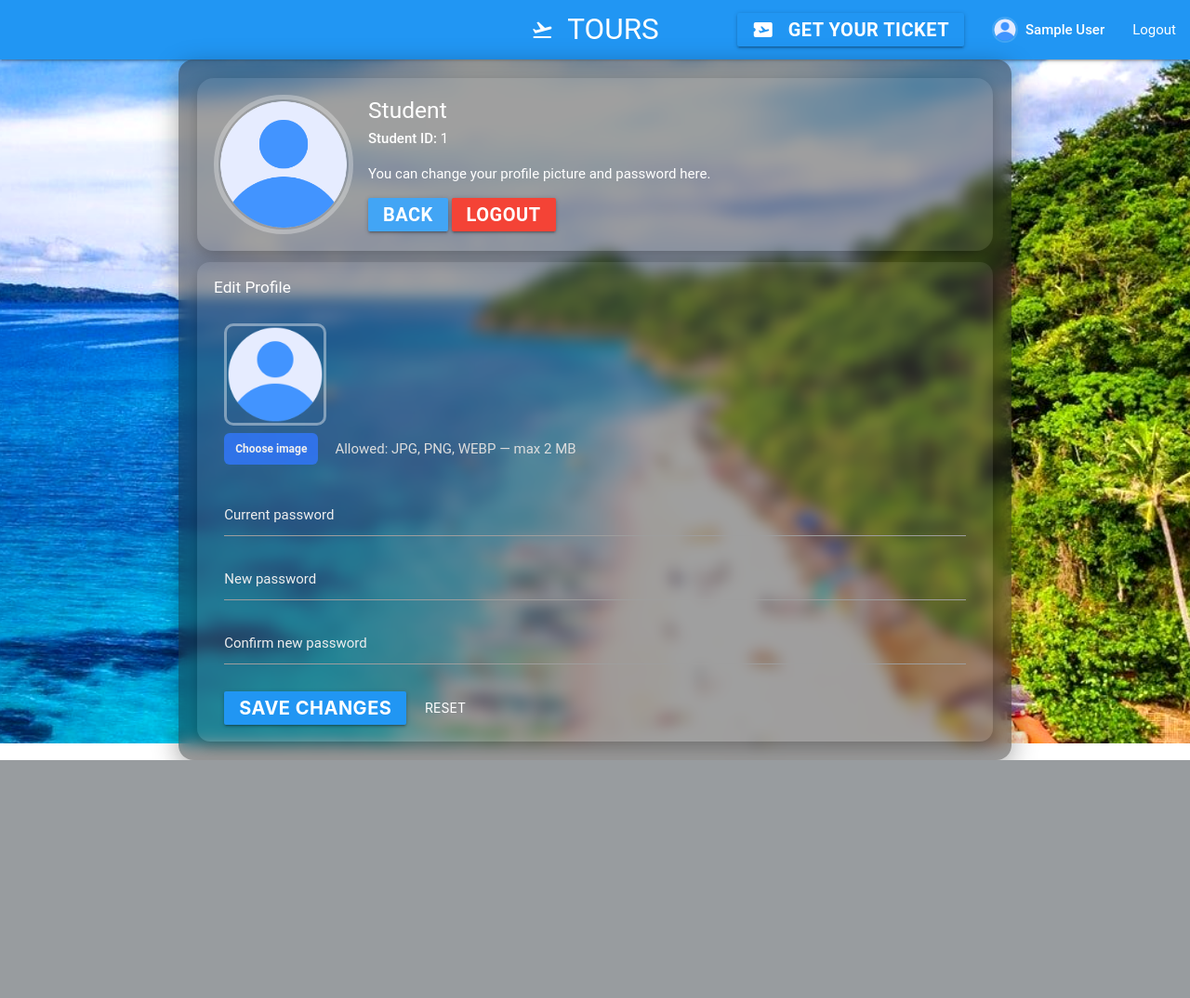
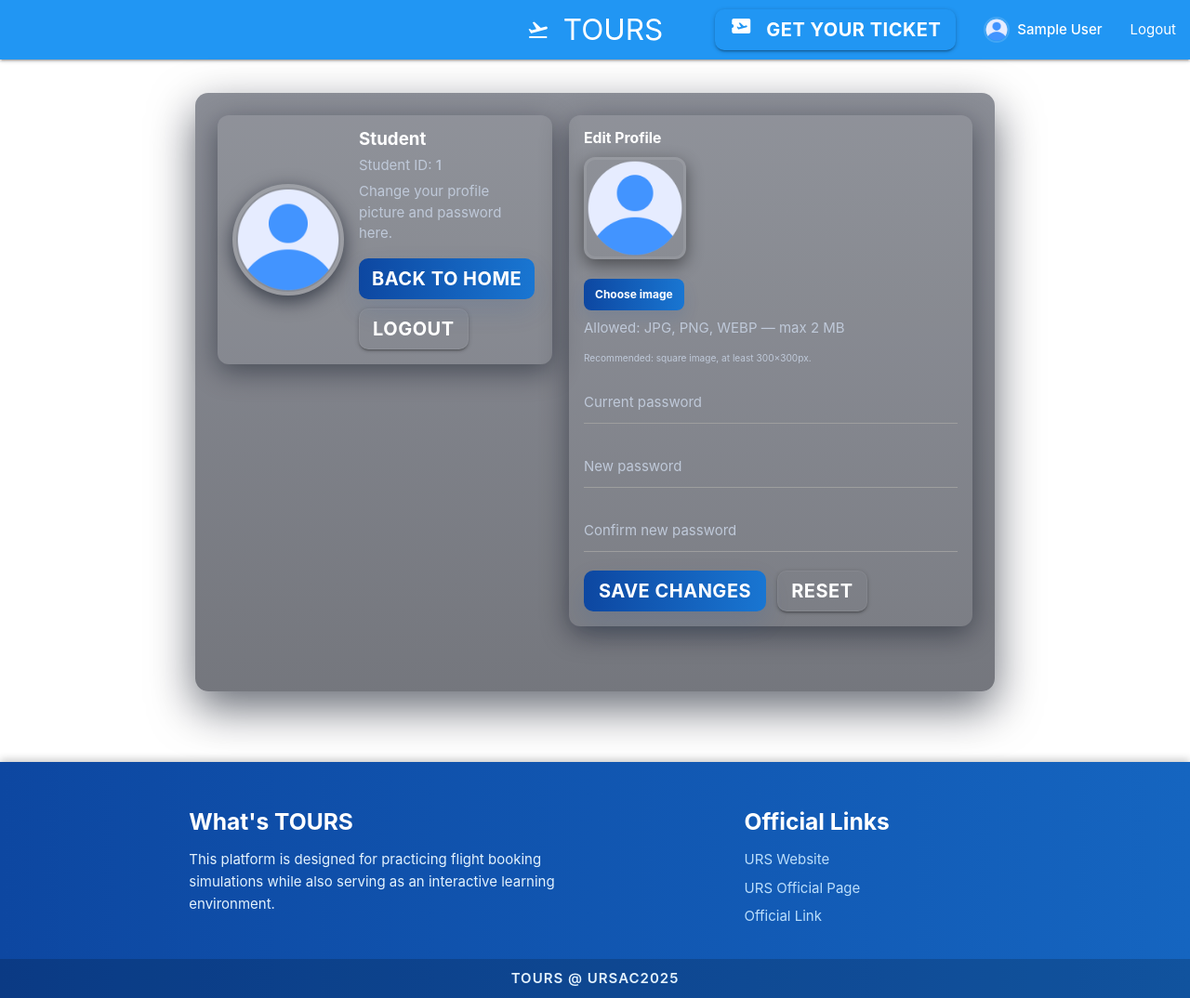
Before and after one commit to zethsu-0/Airlines, a PHP site: page /students_edit.php in a window 1280 px wide. Shown: the whole page at 93% size. Before the commit the page ends 818 px from the top, so only its background shows below. Run offline with PHP 8.4, Linux system fonts and the light colour scheme; the visitor is signed in with stand-in values (Sample User, id 1); data that the repository does not hold is empty; some libraries are stand-ins or nearby versions.

Commit message:
maangas narin (2)

```diff
--- a/students_edit.php
+++ b/students_edit.php
@@ -18,7 +18,7 @@ $ACCOUNTS_NAME_COL = 'acc_name';
 
 $DB_AIRLINES = 'airlines';
 $STUDENTS_TABLE = 'students';
-$STUDENTS_ID_COL = 'student_id'; // your students primary column
+$STUDENTS_ID_COL = 'student_id';
 $STUDENTS_AVATAR_COL = 'avatar';
 
 $maxFileSize = 2 * 1024 * 1024; // 2 MB
@@ -36,7 +36,6 @@ function redirect($url){ header('Location: '.$url); exit; }
 
 // ---------- AUTH: require login ----------
 if (empty($_SESSION['acc_id'])) {
-    // redirect to login page (preserve where to come back if you like)
     redirect('login.php');
 }
 
@@ -44,7 +43,6 @@ $acc_id = (string) $_SESSION['acc_id'];
 
 // ---------- Process POST ----------
 if ($_SERVER['REQUEST_METHOD'] === 'POST') {
-    // Optional CSRF check
     if (!empty($_SESSION['csrf_token']) && empty($_POST['csrf_token'])) {
         flash('flash_error', 'Invalid request (CSRF).');
         redirect('students_edit.php');
@@ -56,7 +54,6 @@ if ($_SERVER['REQUEST_METHOD'] === 'POST') {
         }
     }
 
-    // normalize inputs
     $current_password = trim((string)($_POST['current_password'] ?? ''));
     $new_password = $_POST['new_password'] ?? '';
     $confirm_password = $_POST['confirm_password'] ?? '';
@@ -77,7 +74,6 @@ if ($_SERVER['REQUEST_METHOD'] === 'POST') {
         }
     }
 
-    // Validate upload
     $avatarUploaded = isset($_FILES['avatar']) && is_uploaded_file($_FILES['avatar']['tmp_name']);
     $avatarTmp = $avatarUploaded ? $_FILES['avatar']['tmp_name'] : null;
     $avatarErr = $avatarUploaded ? $_FILES['avatar']['error'] : UPLOAD_ERR_NO_FILE;
@@ -92,7 +88,6 @@ if ($_SERVER['REQUEST_METHOD'] === 'POST') {
         redirect('students_edit.php');
     }
 
-    // ensure upload dir exists if needed
     if ($avatarUploaded && !is_dir($uploadDir)) {
         if (!mkdir($uploadDir, 0755, true) && !is_dir($uploadDir)) {
             flash('flash_error','Failed to create upload directory.');
@@ -100,7 +95,6 @@ if ($_SERVER['REQUEST_METHOD'] === 'POST') {
         }
     }
 
-    // connect to DBs
     $accDB = new mysqli($dbHost,$dbUser,$dbPass,$DB_ACCOUNTS);
     if ($accDB->connect_errno) { flash('flash_error','Cannot connect to accounts DB.'); redirect('students_edit.php'); }
     $accDB->set_charset('utf8mb4');
@@ -110,7 +104,6 @@ if ($_SERVER['REQUEST_METHOD'] === 'POST') {
     $airDB->set_charset('utf8mb4');
 
     try {
-        // fetch current password hash
         $stmt = $accDB->prepare("SELECT {$ACCOUNTS_PW_COL} FROM {$ACCOUNTS_TABLE} WHERE {$ACCOUNTS_ID_COL} = ? LIMIT 1");
         if (!$stmt) throw new Exception('DB prepare failed (accounts select).');
         $stmt->bind_param('s', $acc_id);
@@ -130,17 +123,15 @@ if ($_SERVER['REQUEST_METHOD'] === 'POST') {
             if ($newHash === false) throw new Exception('Password hashing failed.');
         }
 
-        // fetch existing student avatar (if any)
         $stmt2 = $airDB->prepare("SELECT {$STUDENTS_AVATAR_COL} FROM {$STUDENTS_TABLE} WHERE {$STUDENTS_ID_COL} = ? LIMIT 1");
         if (!$stmt2) throw new Exception('DB prepare failed (students select).');
-        $stmt2->bind_param('s', $acc_id); // mapping acc_id -> student_id
+        $stmt2->bind_param('s', $acc_id);
         $stmt2->execute();
         $res2 = $stmt2->get_result();
         $srow = $res2->fetch_assoc();
         $stmt2->close();
         $oldAvatar = $srow[$STUDENTS_AVATAR_COL] ?? null;
 
-        // process avatar upload
         $newAvatarRelative = null;
         $movedFilePath = null;
         if ($avatarUploaded) {
@@ -157,7 +148,6 @@ if ($_SERVER['REQUEST_METHOD'] === 'POST') {
             $movedFilePath = $targetFull;
         }
 
-        // perform updates inside try/catch (no distributed transactions; operations done sequentially)
         if ($changingPassword) {
             $upd = $accDB->prepare("UPDATE {$ACCOUNTS_TABLE} SET {$ACCOUNTS_PW_COL} = ? WHERE {$ACCOUNTS_ID_COL} = ? LIMIT 1");
             if (!$upd) throw new Exception('DB prepare failed (accounts update).');
@@ -174,7 +164,6 @@ if ($_SERVER['REQUEST_METHOD'] === 'POST') {
                 if (!$upd2->execute()) throw new Exception('Failed to update avatar.');
                 $upd2->close();
             } else {
-                // insert minimal row - adjust if students table requires other fields NOT NULL
                 $ins = $airDB->prepare("INSERT INTO {$STUDENTS_TABLE} ({$STUDENTS_ID_COL}, {$STUDENTS_AVATAR_COL}) VALUES (?, ?)");
                 if (!$ins) throw new Exception('DB prepare failed (students insert).');
                 $ins->bind_param('ss', $acc_id, $newAvatarRelative);
@@ -182,7 +171,6 @@ if ($_SERVER['REQUEST_METHOD'] === 'POST') {
                 $ins->close();
             }
 
-            // delete old avatar file safely if it's inside uploads dir
             if ($oldAvatar) {
                 $realOld = realpath(__DIR__ . '/' . ltrim($oldAvatar, '/\\'));
                 $allowed = realpath($uploadDir);
@@ -192,14 +180,12 @@ if ($_SERVER['REQUEST_METHOD'] === 'POST') {
             }
         }
 
-        // success
         flash('flash_success', 'Profile updated successfully.');
         $accDB->close();
         $airDB->close();
         redirect('students_edit.php');
 
     } catch (Exception $e) {
-        // cleanup moved file if any
         if (!empty($movedFilePath) && file_exists($movedFilePath)) @unlink($movedFilePath);
         error_log('[students_edit] ' . $e->getMessage());
         flash('flash_error', 'Failed to update profile: ' . $e->getMessage());
@@ -209,14 +195,11 @@ if ($_SERVER['REQUEST_METHOD'] === 'POST') {
     }
 }
 
-// Ensure CSRF token exists for form
 if (empty($_SESSION['csrf_token'])) $_SESSION['csrf_token'] = bin2hex(random_bytes(16));
 
-// ---------- On GET: fetch current profile data ----------
 $accName = 'Student';
 $avatarPath = $default_avatar;
 
-// connect to DBs to get display info (best-effort; not fatal if fails)
 try {
     $accDB = new mysqli($dbHost,$dbUser,$dbPass,$DB_ACCOUNTS);
     $accDB->set_charset('utf8mb4');
@@ -229,9 +212,7 @@ try {
         $stmt->close();
     }
     $accDB->close();
-} catch (Exception $e) {
-    // ignore
-}
+} catch (Exception $e) {}
 
 try {
     $airDB = new mysqli($dbHost,$dbUser,$dbPass,$DB_AIRLINES);
@@ -245,306 +226,225 @@ try {
         $stmt2->close();
     }
     $airDB->close();
-} catch (Exception $e) {
-    // ignore
-}
+} catch (Exception $e) {}
 
-// Pull flash messages to show
 $flash_success = get_flash('flash_success');
 $flash_error = get_flash('flash_error');
 
-?><!doctype html>
+?>
+<!doctype html>
 <html lang="en">
 <head>
   <meta charset="utf-8">
-  <title>Edit Profile</title>
+  <title>Edit Profile — TOURS</title>
   <meta name="viewport" content="width=device-width,initial-scale=1">
-  <!-- Materialize (local includes are ok if you have them in templates/header.php) -->
   <link href="https://fonts.googleapis.com/icon?family=Material+Icons" rel="stylesheet">
-  <link rel="stylesheet" href="https://cdnjs.cloudflare.com/ajax/libs/materialize/1.0.0/css/materialize.min.css"/>
+</head>
+<body>
+<?php include('templates/header.php'); ?>
+
+<!-- preserve island image using an actual <img> element so it reliably displays -->
+<img src="assets/island.jpg" alt="" class="page-bg-img" aria-hidden="true">
+
+<main class="page-main container">
+  <div class="overlay-box">
+
+    <?php if ($flash_success): ?>
+      <div class="notice notice-success"><?php echo htmlspecialchars($flash_success, ENT_QUOTES); ?></div>
+    <?php endif; ?>
+    <?php if ($flash_error): ?>
+      <div class="notice notice-error"><?php echo htmlspecialchars($flash_error, ENT_QUOTES); ?></div>
+    <?php endif; ?>
+
+    <div class="grid" role="region" aria-label="Profile edit area">
+      <section class="panel profile-panel" aria-labelledby="profileHeading">
+        <div class="profile-top">
+          <img id="currentAvatar" src="<?php echo htmlspecialchars($avatarPath, ENT_QUOTES); ?>" alt="Avatar" class="avatar-large">
+          <div class="profile-info">
+            <h2 id="profileHeading" class="profile-name"><?php echo htmlspecialchars($accName, ENT_QUOTES); ?></h2>
+            <div class="muted">Student ID: <strong><?php echo htmlspecialchars($acc_id, ENT_QUOTES); ?></strong></div>
+            <p class="muted small">Change your profile picture and password here.</p>
+
+            <div class="profile-actions" role="group" aria-label="profile actions">
+              <a href="index.php" class="btn gradient-btn" style="display:inline-flex;align-items:center;">Back to Home</a>
+              <a href="logout.php" class="btn btn-ghost" style="display:inline-flex;align-items:center;">Logout</a>
+            </div>
+          </div>
+        </div>
+      </section>
+
+      <section class="panel edit-panel" aria-labelledby="editHeading">
+        <h3 id="editHeading">Edit Profile</h3>
+
+        <form id="editForm" action="students_edit.php" method="POST" enctype="multipart/form-data" novalidate>
+          <input type="hidden" name="csrf_token" value="<?php echo htmlspecialchars($_SESSION['csrf_token'], ENT_QUOTES); ?>">
+
+          <div class="form-row avatar-row">
+            <div class="avatar-preview-wrap">
+              <img id="preview" src="<?php echo htmlspecialchars($avatarPath, ENT_QUOTES); ?>" alt="preview" class="avatar-preview">
+            </div>
+
+            <div class="avatar-controls">
+              <label for="avatarInput" class="file-label" tabindex="0" aria-label="Choose avatar image">
+                <span class="file-btn">Choose image</span>
+              </label>
+              <input id="avatarInput" type="file" name="avatar" accept="image/*" style="display:none;">
+              <div class="muted" style="margin-top:8px;">Allowed: JPG, PNG, WEBP — max 2 MB</div>
+              <div class="hint" style="margin-top:10px;">
+                <small class="muted">Recommended: square image, at least 300×300px.</small>
+              </div>
+            </div>
+          </div>
+
+          <div class="form-row passwords" style="margin-top:12px;">
+            <div class="input-field">
+              <input id="current_password" name="current_password" type="password" autocomplete="current-password" />
+              <label for="current_password">Current password</label>
+            </div>
+
+            <div class="input-field">
+              <input id="new_password" name="new_password" type="password" autocomplete="new-password" />
+              <label for="new_password">New password</label>
+            </div>
+
+            <div class="input-field">
+              <input id="confirm_password" name="confirm_password" type="password" autocomplete="new-password" />
+              <label for="confirm_password">Confirm new password</label>
+            </div>
+          </div>
+
+          <div class="form-row actions-row">
+            <button id="saveBtn" type="submit" class="btn gradient-btn">Save changes</button>
+            <button type="reset" id="formResetBtn" class="btn btn-ghost">Reset</button>
+          </div>
+        </form>
+      </section>
+    </div>
+
+  </div>
+</main>
+
+<?php include('templates/footer.php'); ?>
+
 <style>
-  :root {
-    --accent: #516BFF;
-    --muted: #ccc;
+:root{
+  --accent-1: #0d47a1;
+  --accent-2: #1976d2;
+  --muted: #bfc9d9;
+  --card-bg: rgba(255,255,255,0.04);
+  --max-width: 1100px;
 }
 
-  /* Make sure page background is transparent so the background image shows */
-  html, body {
-    height: 100%;
-    margin: 0;
-    padding: 0;
-    background: transparent !important;
-    font-family: "Roboto", "Helvetica", Arial, sans-serif;
-  }
-
-  /* FULL-SCREEN BACKGROUND IMAGE */
-  .background-image {
+/* use an image element so the island displays reliably */
+.page-bg-img{
   position: fixed;
   inset: 0;
   width: 100vw;
   height: 100vh;
   object-fit: cover;
-    object-position: center;
-    z-index: -9999;
+  object-position: center center;
+  filter: brightness(0.72) saturate(0.95);
+  z-index: -1000;
   pointer-events: none;
-    filter: brightness(1.03) saturate(1.05) contrast(1.05);
+  user-select: none;
 }
 
-  /* OUTER TRANSLUCENT BOX (the wrapper container) */
-  .overlay-box {
-    background: rgba(30, 30, 30, 0.46);  /* dark gray transparent */
-    border-radius: 16px;
-    padding: 20px;
-    box-shadow: 0 8px 28px rgba(0,0,0,0.35);
-    -webkit-backdrop-filter: blur(8px);
-    backdrop-filter: blur(8px);
-    color: #fff;
-    z-index: 10;
-    position: relative;
-    margin: 36px auto; /* floating away from header and bottom */
-    max-width: 1100px;
-  }
+/* main layout */
+.page-main { padding: 36px 18px; display: flex; justify-content: center; min-height: calc(100vh - 84px); }
+.overlay-box { width:100%; max-width: var(--max-width); background: linear-gradient(180deg, rgba(12,18,36,0.48), rgba(8,12,24,0.56)); border-radius:14px; padding:24px; box-shadow:0 18px 48px rgba(2,8,23,0.6); color:#fff; box-sizing:border-box; }
 
-  /* Override Materialize card styles (many are solid white) */
-  .overlay-box .card,
-  .overlay-box .card-panel {
-    background: rgba(255,255,255,0.05) !important;
-    color: #fff !important;
-    border-radius: 12px;
-    box-shadow: 0 6px 16px rgba(0,0,0,0.25);
-  }
+.notice { padding:12px 14px; border-radius:8px; margin-bottom:14px; font-weight:600; }
+.notice-success { background: rgba(40,167,69,0.08); color: #c8f6d0; border: 1px solid rgba(40,167,69,0.12); }
+.notice-error { background: rgba(198,40,40,0.06); color: #ffd6d6; border: 1px solid rgba(198,40,40,0.12); }
 
-  /* PROFILE CARD */
-  .profile-card {
-    background: rgba(255,255,255,0.08);
-    border-radius: 18px;
-    padding: 18px;
-    box-shadow: 0 6px 18px rgba(0,0,0,0.25);
-    color: #fff;
-  }
+.grid { display:grid; grid-template-columns:360px 1fr; gap:18px; align-items:start; }
+@media (max-width: 880px) { .grid { grid-template-columns: 1fr; } }
 
-  /* EDIT CARD */
-  .edit-card {
-    background: rgba(255,255,255,0.08);
-    border-radius: 14px;
-    padding: 18px;
-    box-shadow: 0 6px 18px rgba(0,0,0,0.25);
-    color: #fff;
-  }
+.panel { background: var(--card-bg); border-radius:12px; padding:16px; box-shadow: 0 8px 30px rgba(2,8,23,0.45); }
 
-  /* AVATAR */
-  .avatar-large {
-    width: 150px;
-    height: 150px;
-    border-radius: 50%;
-    object-fit: cover;
-    border: 5px solid rgba(255,255,255,0.3);
-  }
+.profile-top { display:flex; gap:16px; align-items:center; }
+.avatar-large { width:120px; height:120px; border-radius:50%; object-fit:cover; border:4px solid rgba(255,255,255,0.14); box-shadow:0 6px 20px rgba(2,8,23,0.6); }
+.profile-name { margin:0 0 6px; font-size:1.25rem; font-weight:700; color:#fff; }
+.profile-info .muted { color: var(--muted); margin-top:6px; }
 
-  /* small preview image */
-  #preview {
-    width: 110px;
-    height: 110px;
-    border-radius: 10px;
-    object-fit: cover;
-    border: 3px solid rgba(255,255,255,0.4);
-    display: block;
-    margin-bottom: 8px;
-  }
+/* PROFILE ACTIONS: ensure no offset */
+.profile-actions { margin-top:12px; display:flex; gap:10px; align-items:center; justify-content:flex-start; flex-wrap:wrap; }
+.profile-actions .btn { display:inline-flex !important; align-items:center !important; justify-content:center !important; padding: 0 14px !important; height:44px !important; line-height:1 !important; vertical-align:middle !important; border-radius:10px !important; }
 
-  /* FILE SELECT BUTTON */
-  .file-label-btn {
-    display: inline-block;
-    padding: 8px 12px;
-    border-radius: 6px;
-    background: rgba(50, 120, 255, 0.8);
-    color: #fff;
-    cursor: pointer;
-    font-weight: 600;
-    transition: 0.15s;
-  }
-  .file-label-btn:hover {
-    background: rgba(50, 120, 255, 1);
-  }
+/* edit panel */
+.edit-panel h3 { margin-top:0; margin-bottom:12px; font-size:1.05rem; color:#fff; }
+.avatar-row { display:flex; gap:14px; align-items:center; flex-wrap:wrap; }
+.avatar-preview { width:110px; height:110px; border-radius:12px; object-fit:cover; border:3px solid rgba(255,255,255,0.08); box-shadow:0 6px 18px rgba(0,0,0,0.45); }
+.file-label { cursor:pointer; display:inline-block; }
+.file-btn { display:inline-block; padding:8px 12px; border-radius:8px; font-weight:700; color:#fff; background: linear-gradient(90deg, var(--accent-1), var(--accent-2)); box-shadow:0 8px 18px rgba(13,71,161,0.12); }
 
-  /* INPUT LABELS & TEXT COLORS */
-  label {
-    color: #eee !important;
-  }
-  .input-field input {
-    color: #fff !important;
-  }
-  .input-field input:focus + label {
-    color: #fff !important;
-  }
-  .input-field input:focus {
-    border-bottom: 1px solid #fff !important;
-    box-shadow: 0 1px 0 0 #fff !important;
-  }
+.input-field { margin-bottom:12px; }
+.input-field input { color:#fff !important; }
+.input-field label { color: var(--muted) !important; }
 
-  /* Buttons on dark translucent background */
-  .overlay-box .btn {
-    color: #fff !important;
-  }
-  .overlay-box .btn-flat {
-    color: #fff !important;
-  }
+/* ACTIONS: make Save & Reset identical height/align */
+.actions-row { margin-top:12px; display:flex; gap:12px; align-items:center; }
+.btn { border-radius:10px; padding: 10px 16px; font-weight:700; height:44px; display:inline-flex; align-items:center; justify-content:center; }
+.gradient-btn { color:#fff !important; background: linear-gradient(90deg, var(--accent-1), var(--accent-2)); border:none; box-shadow: 0 12px 28px rgba(13,71,161,0.12); }
+.btn-ghost { background: transparent; border: 1px solid rgba(255,255,255,0.06); color:#fff; height:44px; padding: 0 14px; }
 
-  /* TEXT MUTED */
-  .muted {
-    color: #ddd;
-  }
+.muted { color: var(--muted); }
+.hint { color: var(--muted); font-size:.9rem; }
 
-  /* Responsive layout */
-  @media (max-width: 600px) {
-    .overlay-box {
-      margin: 12px;
-      padding: 16px;
-      border-radius: 12px;
-    }
-    .avatar-large {
-      width: 110px;
-      height: 110px;
-    }
-    .profile-card, .edit-card {
-      padding: 14px;
-    }
+@media (max-width:520px) {
+  .avatar-large { width:96px; height:96px; }
+  .avatar-preview { width:88px; height:88px; }
+  .profile-actions { gap:8px; }
 }
 </style>
 
-</head>
-<body>
-  <?php include('templates/header.php'); ?>
-
-  <img src="assets/island.jpg" class="background-image">
-
-
-    <div class="container container-compact overlay-box">
-
-    <?php if ($flash_success): ?>
-      <div class="card-panel green lighten-4 green-text text-darken-4"><?php echo htmlspecialchars($flash_success, ENT_QUOTES); ?></div>
-    <?php endif; ?>
-    <?php if ($flash_error): ?>
-      <div class="card-panel red lighten-4 red-text text-darken-4"><?php echo htmlspecialchars($flash_error, ENT_QUOTES); ?></div>
-    <?php endif; ?>
-
-    <div class="profile-row">
-      <div class="profile-left">
-        <div class="profile-card">
-          <div style="display:flex; gap:16px; align-items:center; flex-wrap:wrap;">
-            <img id="currentAvatar" src="<?php echo htmlspecialchars($avatarPath, ENT_QUOTES); ?>" alt="Avatar" class="avatar-large">
-            <div style="flex:1; min-width:160px;">
-              <h5 style="margin:0;"><?php echo htmlspecialchars($accName, ENT_QUOTES); ?></h5>
-              <p style="margin:6px 0 0;"><strong>Student ID:</strong> <?php echo htmlspecialchars($acc_id, ENT_QUOTES); ?></p>
-              <p class="small-note">You can change your profile picture and password here.</p>
-
-              <div class="hdr-actions" style="margin-top:12px;">
-                <a href="index.php" class="btn blue lighten-1 black-text">Back</a>
-                <a href="logout.php" class="btn red">Logout</a>
-              </div>
-            </div>
-          </div>
-        </div>
-      </div>
-
-      <div class="profile-right" style="margin-top:12px;">
-        <div class="edit-card">
-          <h6 style="margin-top:0;">Edit Profile</h6>
-
-          <form id="editForm" action="students_edit.php" method="POST" enctype="multipart/form-data" novalidate>
-            <input type="hidden" name="csrf_token" value="<?php echo htmlspecialchars($_SESSION['csrf_token'], ENT_QUOTES); ?>">
-
-            <div class="row" style="margin-bottom:0;">
-              <div class="col s12">
-                <label for="avatarInput" class="muted"></label><br>
-                <img id="preview" src="<?php echo htmlspecialchars($avatarPath, ENT_QUOTES); ?>" alt="preview">
-                <div style="display:flex;gap:12px;align-items:center;flex-wrap:wrap;">
-                  <!-- note: using for="avatarInput" (no JS click) prevents double-open -->
-                  <label class="file-label-btn" for="avatarInput" tabindex="0">Choose image</label>
-                  <input id="avatarInput" type="file" name="avatar" accept="image/*" style="display:none;">
-                  <div class="muted" style="margin-left:6px;">Allowed: JPG, PNG, WEBP — max 2 MB</div>
-                </div>
-              </div>
-
-              <div class="col s12" style="margin-top:16px;">
-                <div class="input-field">
-                  <input id="current_password" name="current_password" type="password" autocomplete="current-password">
-                  <label for="current_password">Current password</label>
-                </div>
-
-                <div class="input-field">
-                  <input id="new_password" name="new_password" type="password" autocomplete="new-password">
-                  <label for="new_password">New password</label>
-                </div>
-
-                <div class="input-field">
-                  <input id="confirm_password" name="confirm_password" type="password" autocomplete="new-password">
-                  <label for="confirm_password">Confirm new password</label>
-                </div>
-              </div>
-
-              <div class="col s12" style="margin-top:6px;">
-                <div class="controls-row">
-                  <button id="saveBtn" type="submit" class="btn blue">Save changes</button>
-                  <button type="reset" id="formResetBtn" class="btn-flat">Reset</button>
-                </div>
-              </div>
-            </div>
-          </form>
-
-        </div>
-      </div>
-    </div>
-
-  </div>
-
-  <!-- Materialize + scripts -->
-  <script src="https://cdnjs.cloudflare.com/ajax/libs/materialize/1.0.0/js/materialize.min.js"></script>
 <script>
-    document.addEventListener('DOMContentLoaded', function(){
-      // preview image
+document.addEventListener('DOMContentLoaded', function () {
+  // Preview avatar when user selects a file
   const avatarInput = document.getElementById('avatarInput');
   const preview = document.getElementById('preview');
   const currentAvatar = document.getElementById('currentAvatar');
-
-      avatarInput && avatarInput.addEventListener('change', function(){
+  if (avatarInput) {
+    avatarInput.addEventListener('change', function () {
       const f = this.files && this.files[0];
       if (!f) return;
-        if (!f.type.startsWith('image/')) {
-          if (M && M.toast) M.toast({ html: 'Please select an image file.'});
+      if (!f.type || !f.type.startsWith('image/')) {
+        if (window.M && M.toast) M.toast({ html: 'Please select an image file.'});
         this.value = '';
         return;
       }
       const reader = new FileReader();
-        reader.onload = e => preview.src = e.target.result;
+      reader.onload = function (ev) { preview.src = ev.target.result; };
       reader.readAsDataURL(f);
     });
+  }
 
-      // Improve accessibility: keyboard on label triggers input click.
-      const fileLabel = document.querySelector('.file-label-btn');
+  const fileLabel = document.querySelector('.file-label');
   if (fileLabel && avatarInput) {
     fileLabel.addEventListener('keydown', function(e){
       if (e.key === 'Enter' || e.key === ' ') { e.preventDefault(); avatarInput.click(); }
     });
-        // DO NOT also call avatarInput.click() on mouse click — label's for="" will open the picker once.
   }
 
-      // Reset button: restore preview to current avatar
-      const form = document.getElementById('editForm');
   const resetBtn = document.getElementById('formResetBtn');
-      if (resetBtn && form) {
-        resetBtn.addEventListener('click', function(e){
-          // browser resets form fields automatically; just restore preview after a tiny delay
-          setTimeout(function(){
-            // if currentAvatar src is a real URL, use that; else fallback to default preview
+  if (resetBtn) {
+    resetBtn.addEventListener('click', function () {
+      setTimeout(function () {
         preview.src = currentAvatar.src || '<?php echo addslashes($default_avatar); ?>';
         if (avatarInput) avatarInput.value = '';
       }, 10);
     });
   }
 
-      // Small enhancement: prevent double-open when user shift-clicks or similar — handled by not calling click on mouse.
+  // extra: detect if background image failed to load and warn in console
+  const bg = document.querySelector('.page-bg-img');
+  if (bg) {
+    bg.addEventListener('error', function () {
+      console.warn('Background image failed to load:', bg.src);
+    });
+  }
 });
 </script>
+
 </body>
 </html>
```
Lines whose indentation alone changed are shown as unchanged.
